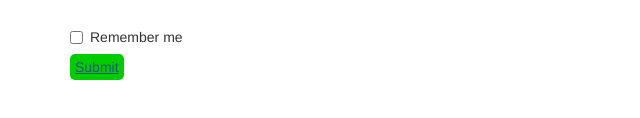
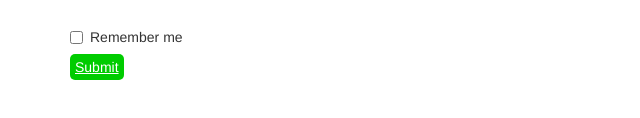
Before and after one commit to TudorUrsachi9505/Topika-LandingPage, a plain HTML site: page Login/index.html in a window 1280 px wide. In both pictures the pointer is over the link "Submit". Shown: the part 260-378 px from the top of the page, 0-640 px from the left. Drawn offline with nearby package versions, Linux system fonts and the light colour scheme.

Commit message:
Update style.css

```diff
--- a/Login/style.css
+++ b/Login/style.css
@@ -9,4 +9,8 @@
 
         }
 
+.submit:hover{
+    color: white;
+}
+
 .form-group{ width: 25%; }
```
